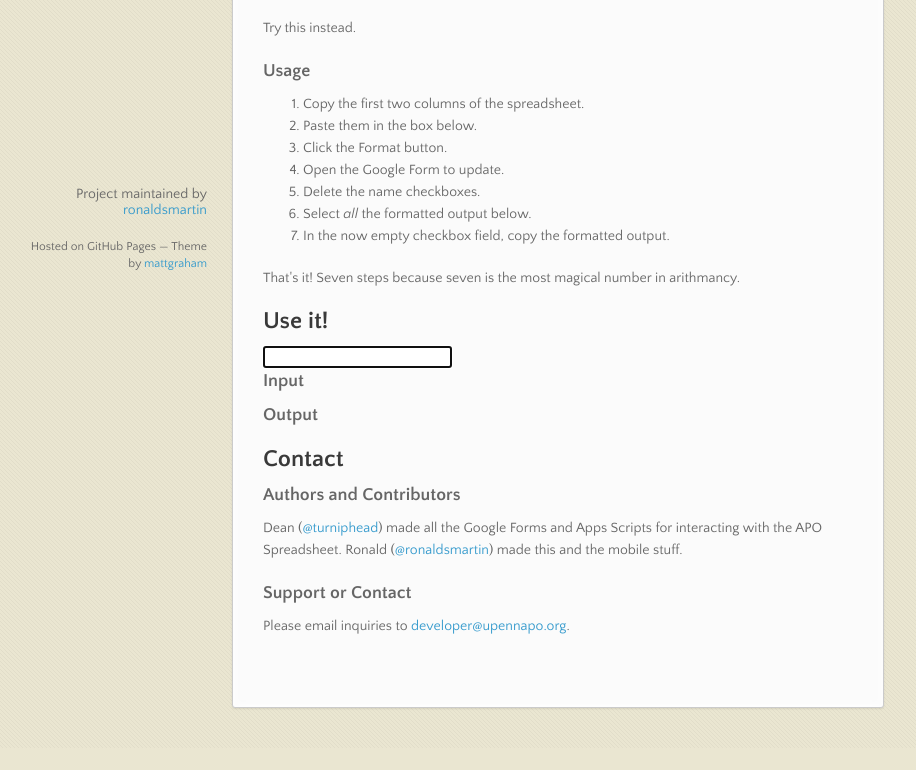
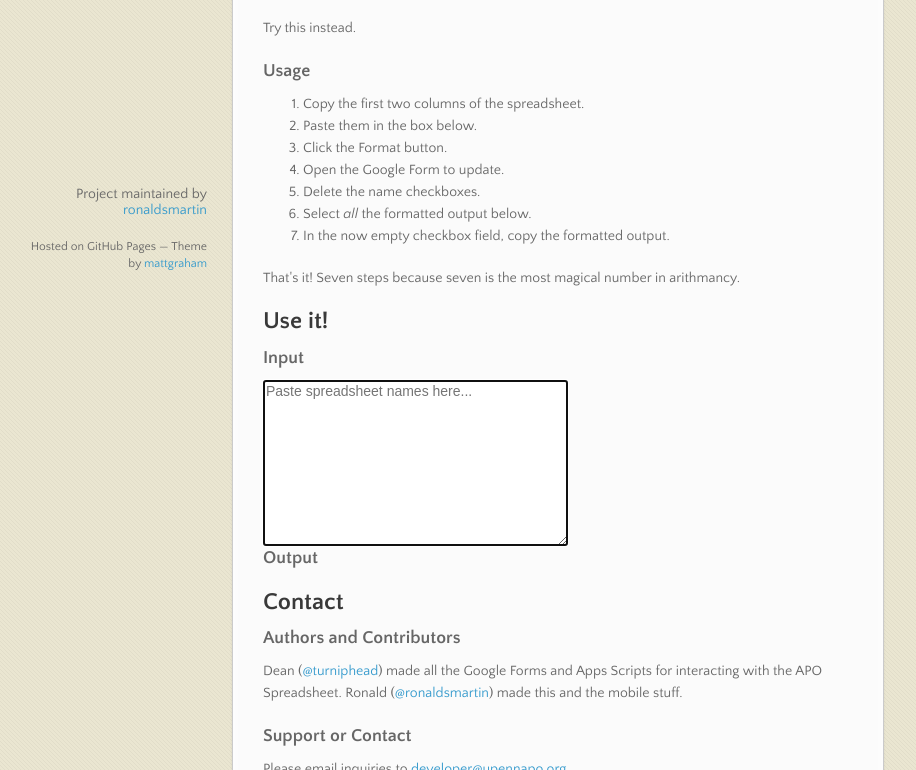
Before and after one commit to ronaldsmartin/APO-DZ-Form-Name-Formatter, a plain HTML site: page index.html in a window 1280 px wide. Shown: the part 488-1258 px from the top of the page, without its empty margins (83-999 px from the left). Before the commit the page ends 1236 px from the top, so only its background shows below. Drawn offline with nearby package versions, Linux system fonts and the light colour scheme.

Commit message:
Replace input with textarea

```diff
--- a/index.html
+++ b/index.html
@@ -66,19 +66,18 @@
 <li>In the now empty checkbox field, copy the formatted output.</li>
 </ol><p>That's it! Seven steps because seven is the most magical number in arithmancy.</p>
 
+<!-- Actual Form -->
 <h2>
 <a name="use-it" class="anchor" href="#use-it"><span class="octicon octicon-link"></span></a>Use it!</h2>
-<form oninput="x.value=a.value.replace('\t', ';')">
-  <input type="text" id="columns" autofocus>
-
 <h3>
 <a name="input" class="anchor" href="#input"><span class="octicon octicon-link"></span></a>Input</h3>
-<output name="x" for="columns"></output>
-</form>
-
+<form oninput="x.value=names.value.replace('\t', '; ')">
+<textarea name="Text1" cols="35" rows="10" id="names" placeholder="Paste spreadsheet names here..." autofocus></textarea>
 
 <h3>
 <a name="output" class="anchor" href="#output"><span class="octicon octicon-link"></span></a>Output</h3>
+<output name="x" for="names"></output>
+</form>
 
 <p></p>
 
```
